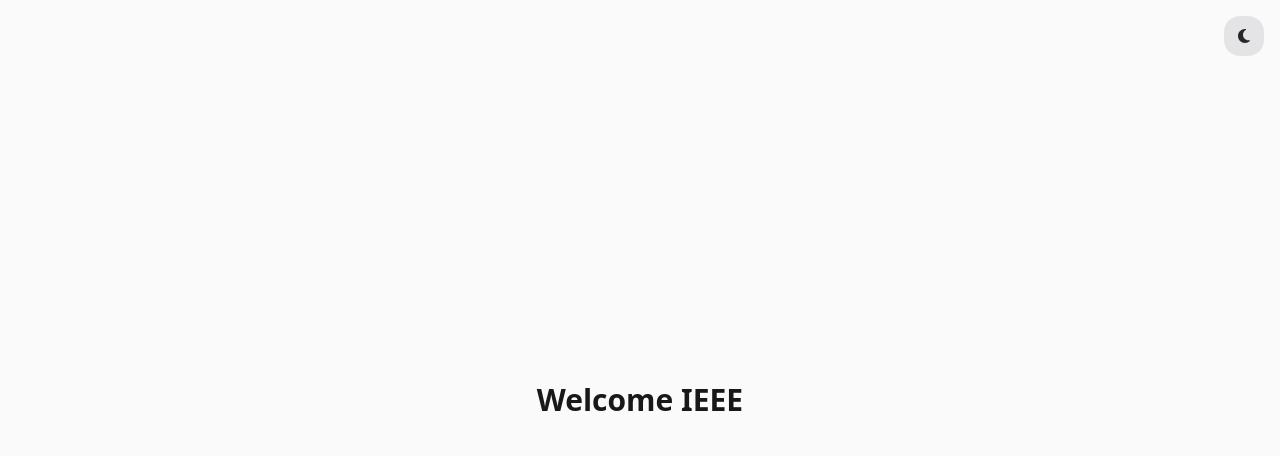
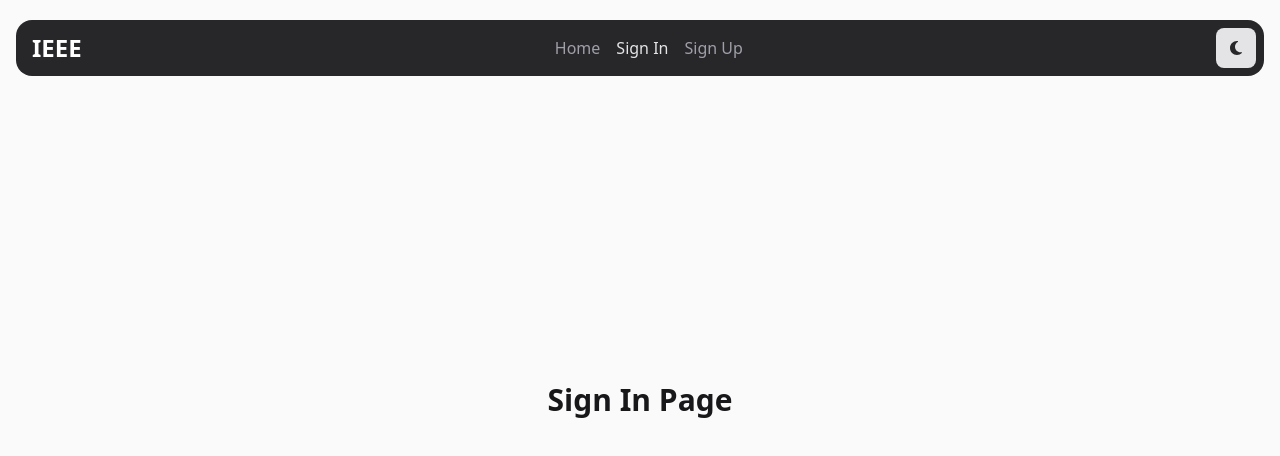
Before and after one commit to AhmedKhaledp-0/IEEEFrontEndCommitee, a React (Vite) app: page /signin in a window 1280 px wide. Shown: the top 456 px of the page. Built offline with nearby package versions, Linux system fonts and the light colour scheme.

Commit message:
feat: implement routing and add pages for Home, Sign In, Sign Up, and Error

```diff
--- a/package.json
+++ b/package.json
@@ -4,7 +4,6 @@
   "version": "1.0.0",
   "type": "module",
   "author": "IEEE Frontend committee",
-
   "scripts": {
     "dev": "vite",
     "build": "vite build",
@@ -21,6 +20,7 @@
     "react": "^19.0.0",
     "react-dom": "^19.0.0",
     "react-hook-form": "^7.55.0",
+    "react-router-dom": "^7.5.0",
     "tailwindcss": "^4.1.4",
     "zod": "^3.24.2"
   },
--- a/src/App.jsx
+++ b/src/App.jsx
@@ -1,15 +1,21 @@
-import ThemeToggle from "./ThemeToggle";
+import { Route, Routes } from "react-router-dom";
+import Home from "./Pages/Home";
+import SignIn from "./Pages/SignIn";
+import Error from "./Pages/Error";
+import NavBar from "./components/NavBar";
+import SignUp from "./Pages/SignUp";
 
 function App() {
   return (
     <>
+      <NavBar />
       <main className="h-screen w-full flex flex-col justify-center items-center bg-zinc-50 dark:bg-zinc-900">
-        <div className="absolute top-4 right-4">
-          <ThemeToggle />
-        </div>
-        <h1 className="text-3xl font-bold text-center text-zinc-900 dark:text-zinc-50">
-          Welcome IEEE
-        </h1>
+        <Routes>
+          <Route path="/" element={<Home />} />
+          <Route path="/signin" element={<SignIn />} />
+          <Route path="/signup" element={<SignUp />} />
+          <Route path="*" element={<Error />} />
+        </Routes>
       </main>
     </>
   );
--- /dev/null
+++ b/src/Pages/Error.jsx
@@ -0,0 +1,11 @@
+import React from "react";
+
+const Error = () => {
+  return (
+    <h1 className="text-3xl font-bold text-center text-zinc-900 dark:text-zinc-50">
+      404 Page Not Found
+    </h1>
+  );
+};
+
+export default Error;
--- /dev/null
+++ b/src/Pages/Home.jsx
@@ -0,0 +1,12 @@
+import React from "react";
+import ThemeToggle from "../components/ThemeToggle";
+
+const Home = () => {
+  return (
+    <h1 className="text-3xl font-bold text-center text-zinc-900 dark:text-zinc-50">
+      Welcome IEEE
+    </h1>
+  );
+};
+
+export default Home;
--- /dev/null
+++ b/src/Pages/SignIn.jsx
@@ -0,0 +1,11 @@
+import React from "react";
+
+const SignIn = () => {
+  return (
+    <h1 className="text-3xl font-bold text-center text-zinc-900 dark:text-zinc-50">
+      Sign In Page
+    </h1>
+  );
+};
+
+export default SignIn;
--- /dev/null
+++ b/src/Pages/SignUp.jsx
@@ -0,0 +1,11 @@
+import React from "react";
+
+const SignUp = () => {
+  return (
+    <h1 className="text-3xl font-bold text-center text-zinc-900 dark:text-zinc-50">
+      Sign Up Page
+    </h1>
+  );
+};
+
+export default SignUp;
--- /dev/null
+++ b/src/components/NavBar.jsx
@@ -0,0 +1,36 @@
+import React from "react";
+import { NavLink } from "react-router-dom";
+import ThemeToggle from "./ThemeToggle";
+
+const NavBar = () => {
+  const links = [
+    { name: "Home", path: "/" },
+    { name: "Sign In", path: "/signin" },
+    { name: "Sign Up", path: "/signup" },
+  ];
+  return (
+    <nav className="flex justify-between w-full items-center fixed top-1 p-4">
+      <div className="flex items-center justify-between w-full max-w-7xl bg-zinc-800  text-white p-2 rounded-2xl mx-auto">
+        <h1 className="text-2xl font-bold pl-2">IEEE </h1>
+        <div className="flex gap-4">
+          {links.map((link) => (
+            <NavLink
+              key={link.name}
+              to={link.path}
+              className={({ isActive }) =>
+                isActive
+                  ? "text-zinc-200  hover:text-zinc-200"
+                  : "text-zinc-400  hover:text-zinc-200"
+              }
+            >
+              {link.name}
+            </NavLink>
+          ))}
+        </div>
+        <ThemeToggle />
+      </div>
+    </nav>
+  );
+};
+
+export default NavBar;
--- a/src/ThemeToggle.jsx
+++ b/src/components/ThemeToggle.jsx
@@ -29,7 +29,7 @@
     <button
       onClick={toggleTheme}
       aria-label={darkMode ? "Switch to light mode" : "Switch to dark mode"}
-      className="w-10 h-10 flex justify-center items-center rounded-2xl bg-zinc-200 dark:bg-zinc-700 text-zinc-800 dark:text-zinc-200 transition-colors"
+      className="w-10 h-10 flex cursor-pointer justify-center items-center rounded-lg bg-zinc-200 dark:bg-zinc-700 text-zinc-800 dark:text-zinc-200 transition-colors"
     >
       {darkMode ? (
         <FontAwesomeIcon icon={faSun} className="h-5 w-5" />
--- a/src/main.jsx
+++ b/src/main.jsx
@@ -2,6 +2,7 @@
 import { createRoot } from "react-dom/client";
 import "./index.css";
 import App from "./App.jsx";
+import { BrowserRouter } from "react-router-dom";
 
 const initializeTheme = () => {
   const savedTheme = localStorage.getItem("theme");
@@ -20,6 +21,8 @@
 
 createRoot(document.getElementById("root")).render(
   <StrictMode>
-    <App />
+    <BrowserRouter>
+      <App />
+    </BrowserRouter>
   </StrictMode>
 );
```
Also changed, not shown: 2 other files (tests, documents, lock files or other folders).
